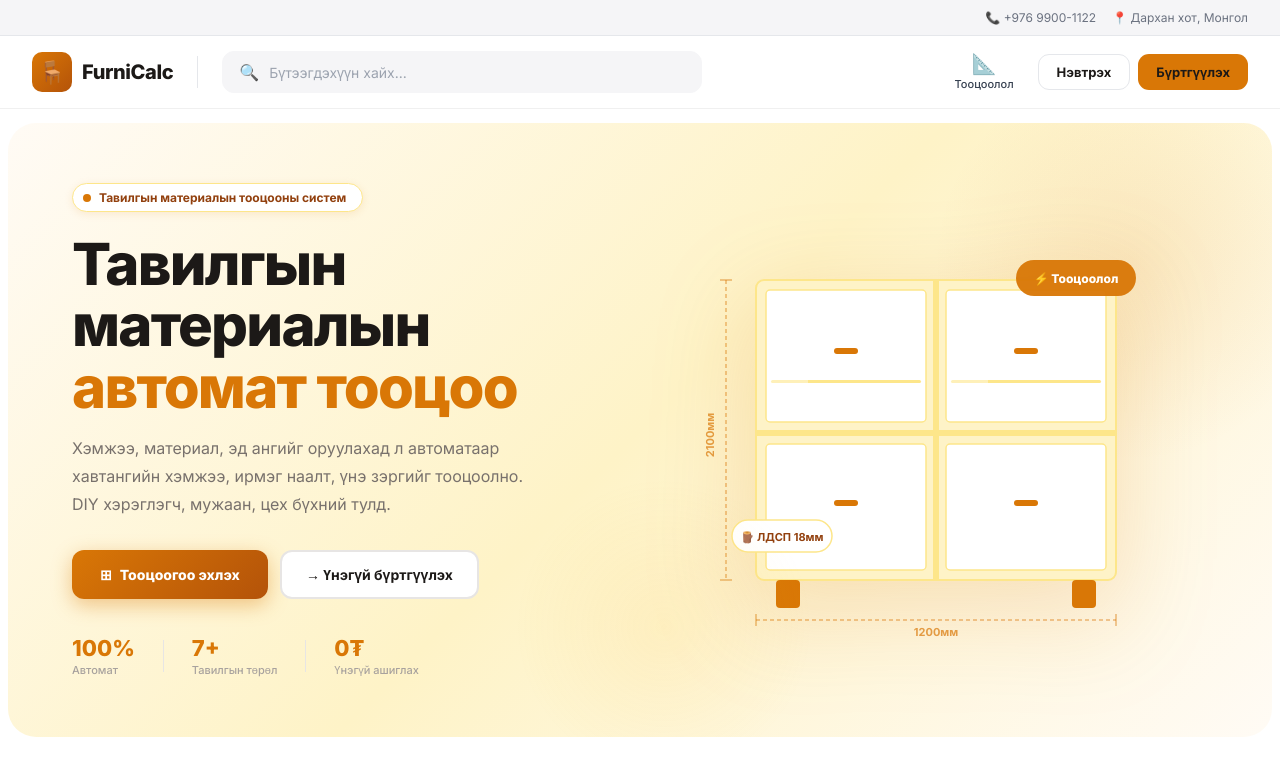
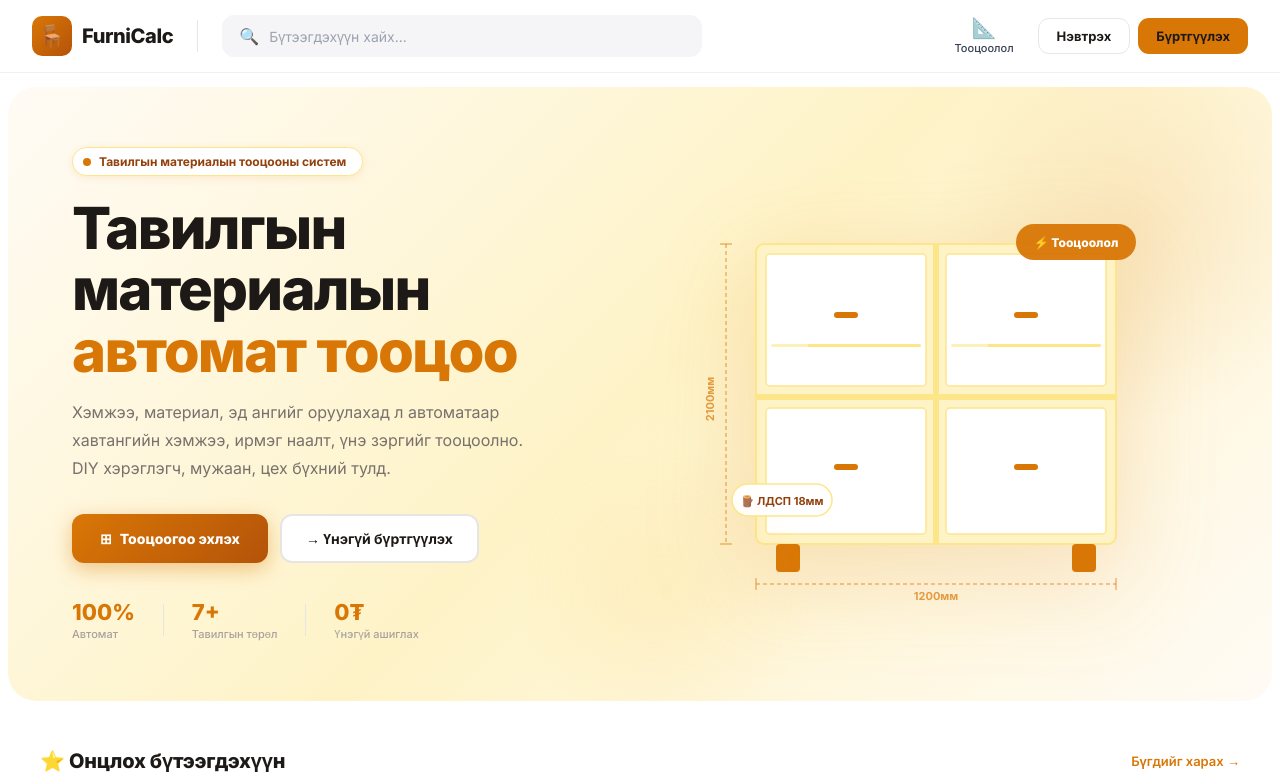
Before and after one commit to Khongoro316/Furniture-Calculation-Web, a Next.js app in the folder frontend/: page / in a window 1280 px wide. Shown: the top 784 px of the page. Built offline with nearby package versions, Linux system fonts and the light colour scheme.

Commit message:
Delete TopNav

```diff
--- a/frontend/app/page.tsx
+++ b/frontend/app/page.tsx
@@ -72,13 +72,7 @@ export default function LandingPage() {
         html{scroll-behavior:smooth}
         body{font-family:'Plus Jakarta Sans',sans-serif;color:#1c1917;background:#fff;-webkit-font-smoothing:antialiased}
 
-        .topbar{background:#f5f5f7;border-bottom:1px solid #e5e7eb;padding:0 32px;height:36px;display:flex;align-items:center}
-        .topbar-inner{max-width:1400px;margin:0 auto;width:100%;display:flex;align-items:center;justify-content:space-between}
-        .topbar-l{display:flex;align-items:center;gap:20px}
-        .topbar-item{font-size:12px;color:#6b7280;display:flex;align-items:center;gap:5px}
-        .topbar-r{display:flex;align-items:center;gap:16px}
-        .topbar-link{font-size:12px;color:#6b7280;cursor:pointer;border:none;background:none;font-family:inherit;transition:color 0.15s}
-        .topbar-link:hover{color:#1c1917}
+
 
         .header{background:white;border-bottom:1px solid #f0f0f0;padding:0 32px;position:sticky;top:0;z-index:200;transition:box-shadow 0.3s}
         .header.up{box-shadow:0 2px 16px rgba(0,0,0,0.08)}
@@ -242,17 +236,6 @@ export default function LandingPage() {
         @media(max-width:600px){.prod-grid{grid-template-columns:repeat(2,1fr)}.main{padding:0 16px}.header{padding:0 16px}.catbar{padding:0 16px}.mat-th,.mat-tr{grid-template-columns:1fr 70px 80px}.hide-sm{display:none}.footer-top{grid-template-columns:1fr}.footer-bot{flex-direction:column;gap:10px;text-align:center}.banner-content{padding:32px 24px}.banner-visual{display:none}}
       `}</style>
 
-      {/* TOP BAR */}
-      {/* TOP BAR */}
-<div className="topbar">
-  <div className="topbar-inner">
-    <div className="topbar-l" />
-<div className="topbar-r">
-  <div className="topbar-item">📞 +976 9900-1122</div>
-  <div className="topbar-item">📍 Дархан хот, Монгол</div>
-</div>
-</div>
-</div>
       {/* HEADER */}
       <header
         className={`header ${scrolled ? 'up' : ''}`}
```
